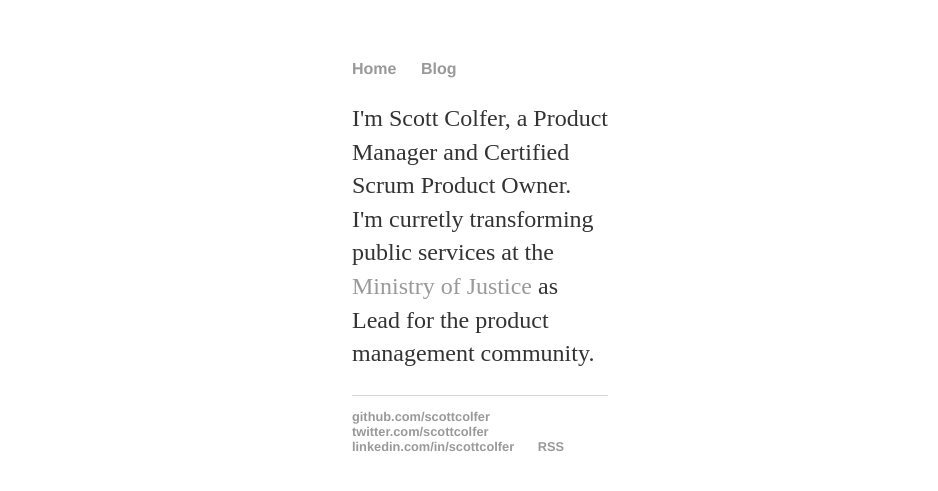
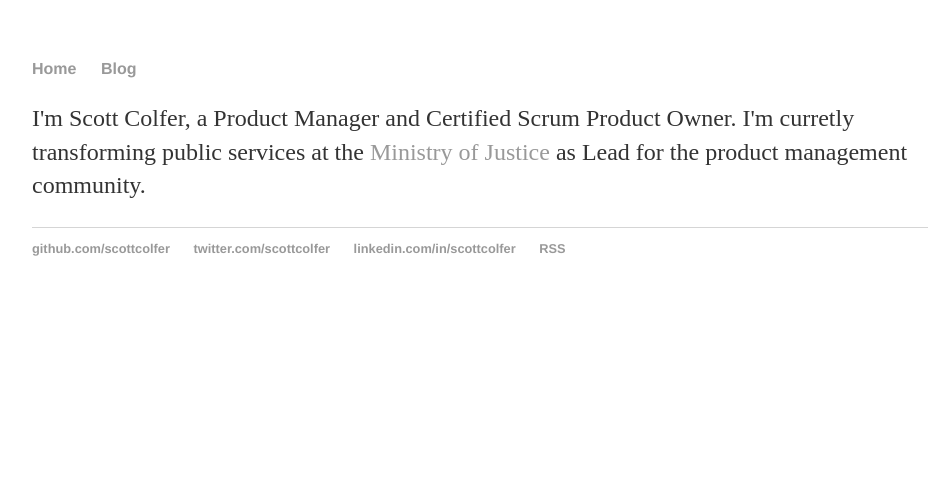
Before and after one commit to scottcolfer/scottcolfer.github.io, a Jekyll site: the page built from index.html, in a window 1280 px wide. Shown: the top 491 px of the page, without its empty margins (160-1098 px from the left). Built offline with Jekyll 4.4.1, drawn with Linux system fonts in a browser that asks for light colours.

Commit message:
Update main.css
Returning width.

```diff
--- a/css/main.css
+++ b/css/main.css
@@ -1,6 +1,6 @@
 body {
     margin: 60px auto;
-    width: 20%;
+    width: 70%;
 }
 nav ul, footer ul {
     font-family:'Helvetica', 'Arial', 'Sans-Serif';
```
